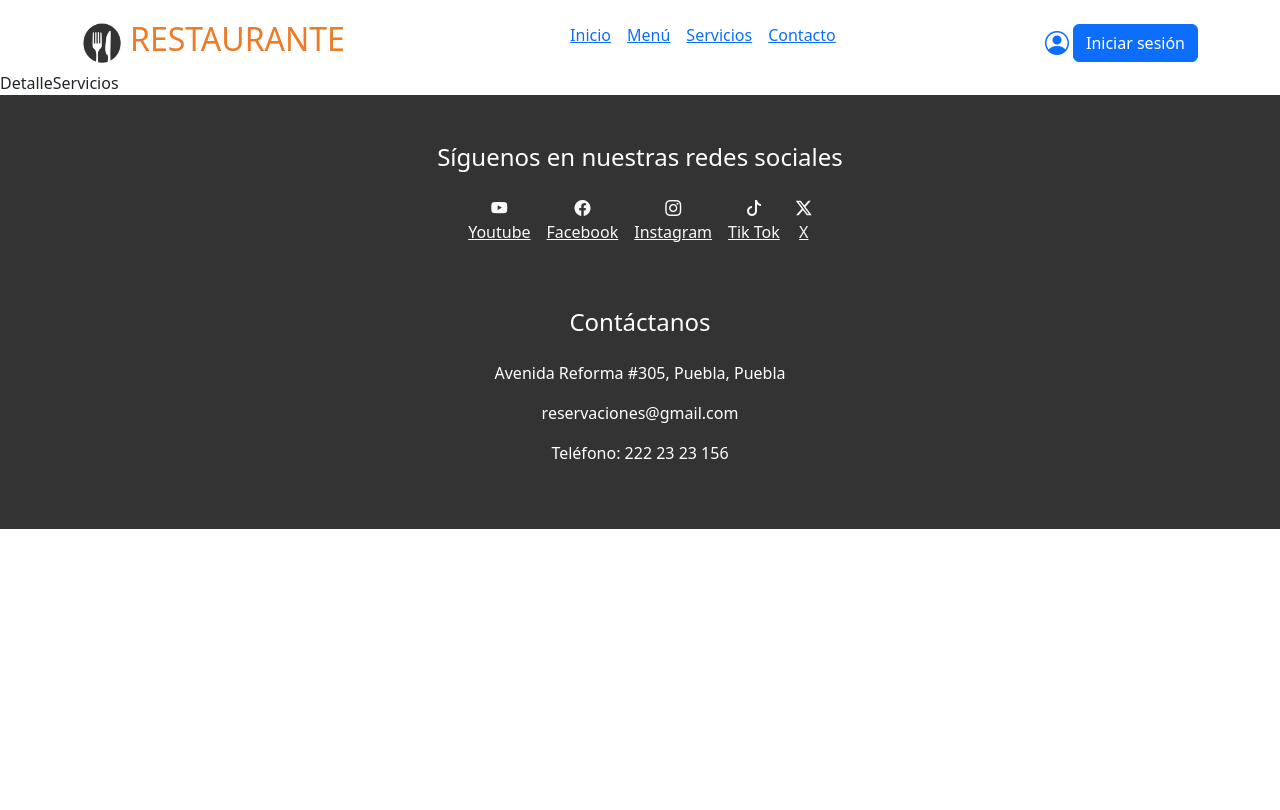
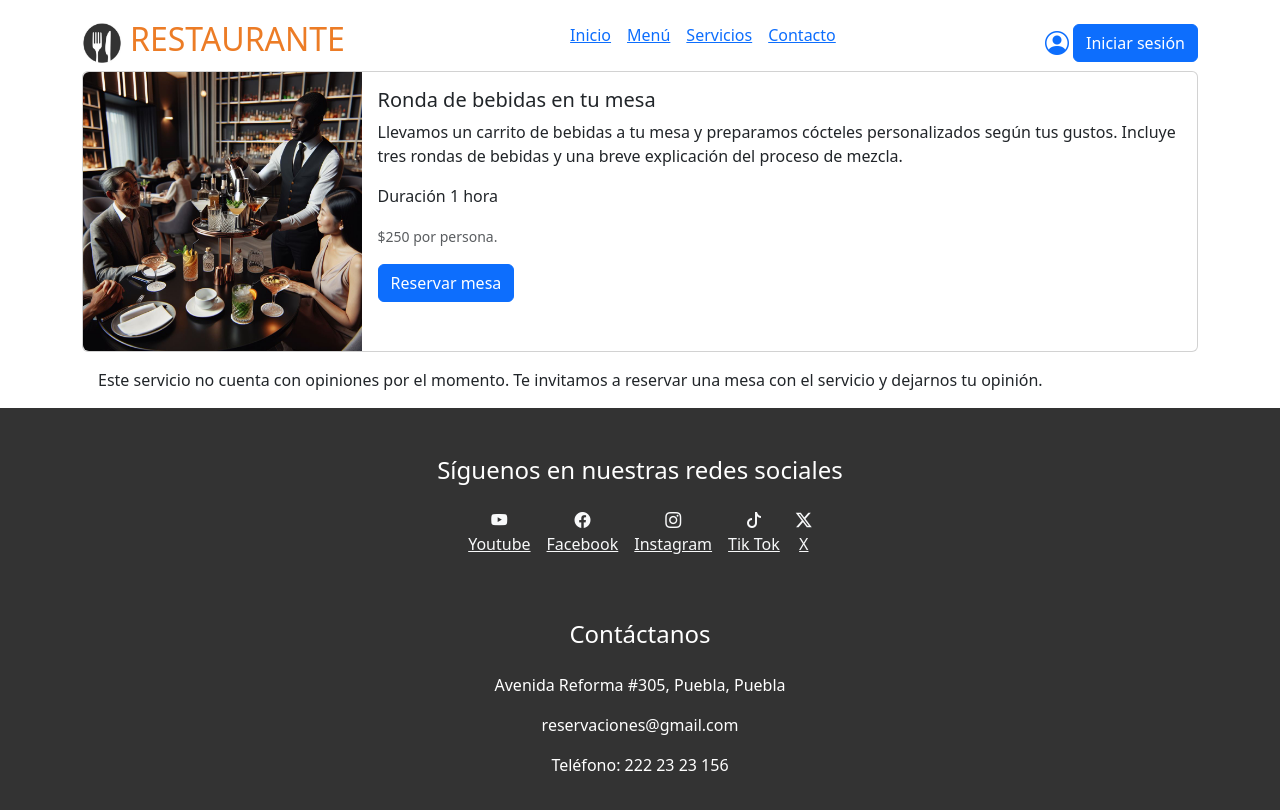
Before and after one commit to lhdez-gaby/restaurante, a React (Vite) app in the folder frontend/: page /servicios/1 in a window 1280 px wide. Shown: the top 810 px of the page. Built offline with nearby package versions, Linux system fonts and the light colour scheme.

Commit message:
add: opinions

```diff
--- /dev/null
+++ b/frontend/src/assets/data/opiniones.js
@@ -0,0 +1,16 @@
+export const opiniones = [
+  {
+    opinion_id: 1,
+    servicio_id: 5,
+    cliente_nombre: 'Juan Flores',
+    valoracion: 5,
+    comentario:'Excelente servicio, recomendado.'
+  },
+  {
+    opinion_id: 2,
+    servicio_id: 3,
+    cliente_nombre: 'Francisca Torres',
+    valoracion: 4,
+    comentario:'Estuvo delicioso, pero un poco caro.'
+  },
+]
--- a/frontend/src/assets/data/servicios.js
+++ b/frontend/src/assets/data/servicios.js
@@ -1,7 +1,14 @@
+import servicio1 from '../imagenes/servicios-1.png'
+import servicio2 from '../imagenes/servicios-2.png'
+import servicio3 from '../imagenes/servicios-3.png'
+import servicio4 from '../imagenes/servicios-4.png'
+import servicio5 from '../imagenes/servicios-5.png'
+
 export const servicios = [
   {
     servicio_id: 1,
     nombre: 'Ronda de bebidas en tu mesa',
+    imagen: servicio1,
     duracion: 1,
     costo: 250.00,
     descripcion:'Llevamos un carrito de bebidas a tu mesa y preparamos cócteles personalizados según tus gustos. Incluye tres rondas de bebidas y una breve explicación del proceso de mezcla.'
@@ -9,20 +16,23 @@ export const servicios = [
   {
     servicio_id: 2,
     nombre: ' Mesa compartida social dining',
-    duracion: 2,
+    imagen: servicio2,
+    duracion: 3,
     costo: 300.00,
     descripcion:'Comparte mesa con otras personas en un formato estilo familiar. El chef presenta un menú al centro para que todos compartan y disfruten juntos. Ideal para conocer gente nueva.'
   },
   {
     servicio_id: 3,
     nombre: 'Menú Personalizado para Celebraciones',
-    duracion: 2,
+    imagen: servicio3,
+    duracion: 3,
     costo: 390.00,
     descripcion:'Celebra cumpleaños, aniversarios u ocasiones especiales con un menú diseñado a la medida. Incluye decoración especial en la mesa, un mensaje personalizado y una atención dedicada por parte del equipo del restaurante.'
   },
   {
     servicio_id: 4,
     nombre: 'Taller de Decoración de Postres en la Mesa',
+    imagen: servicio4,
     duracion: 1,
     costo: 120.00,
     descripcion:' Aprende a decorar tu propio postre con técnicas simples mientras disfrutas de una bebida. Ideal para familias o parejas que buscan una actividad interactiva en su mesa.'
@@ -30,6 +40,7 @@ export const servicios = [
   {
     servicio_id: 5,
     nombre: 'Paquete cena romántica',
+    imagen: servicio5,
     duracion: 2,
     costo: 320.00,
     descripcion:' Una cena de tres tiempos en un espacio privado decorado especialmente para la ocasión. Incluye una botella de vino, música de fondo y atención exclusiva de un mesero.'
--- a/frontend/src/pages/Servicios/DetalleServicios.jsx
+++ b/frontend/src/pages/Servicios/DetalleServicios.jsx
@@ -1,8 +1,32 @@
+import { servicios } from "../../assets/data/servicios"
+import { useParams, Link } from "react-router-dom"
+import Opiniones from "./Opiniones"
+
 const DetalleServicios = () => {
+  const { id } = useParams()
+  const servicio = servicios.find((servicio) => servicio.servicio_id === Number(id));
   return (
-    <>
-      DetalleServicios
-    </>
+    <div className="container">
+      <div className="card mb-3" >
+        <div className="row g-0">
+          <div className="col-md-3">
+            <img src={servicio.imagen} className="img-fluid rounded-start" alt="..." />
+          </div>
+          <div className="col-md-9">
+            <div className="card-body">
+              <h5 className="card-title">{servicio.nombre}</h5>
+              <p className="card-text">{servicio.descripcion}</p>
+              <p className="card-text">Duración {servicio.duracion} hora{servicio.duracion == 1 ? '' : 's'}</p>
+              <p className="card-text"><small className="text-body-secondary">${servicio.costo} por persona.</small></p>
+              <Link to="#" className="btn btn-primary">
+                Reservar mesa
+              </Link>
+            </div>
+          </div>
+        </div>
+      </div>
+      <Opiniones id={servicio.servicio_id}/>
+    </div>
   )
 }
 
--- /dev/null
+++ b/frontend/src/pages/Servicios/Opiniones.jsx
@@ -0,0 +1,38 @@
+import { opiniones } from "../../assets/data/opiniones";
+
+const Opiniones = ({ id }) => {
+  const opinionesFiltradas = opiniones.filter((opinion) => opinion.servicio_id === Number(id));
+
+  if (opinionesFiltradas.length < 1) {
+    return <p className="m-3">Este servicio no cuenta con opiniones por el momento. Te invitamos a reservar una mesa con el servicio y dejarnos tu opinión.</p>; // Maneja el caso en que el servicio no existe
+  }
+
+  return (
+    <section>
+      <h4 className="mt-4 mb-4">Todas las opiniones <small className="text-secondary">({opinionesFiltradas.length})</small></h4>
+      {
+        opinionesFiltradas.map((opinion) => (
+          <div key={opinion.opinion_id}>
+            <div className="card mb-3" >
+              <div className="row g-0">
+
+                  <div className="d-flex card-header">
+                    <div className="d-flex flex-row me-3">
+                      <i className="bi bi-star-fill text-warning me-1"></i>
+                      <p>{opinion.valoracion}</p>
+                    </div>
+                    <h5 className="card-title ">{opinion.cliente_nombre}</h5>
+                  </div>
+                  <div className="card-body">
+                  <p className="card-text">{opinion.comentario}</p>
+                </div>
+              </div>
+            </div>
+          </div>
+        ))
+      }
+    </section>
+  )
+}
+
+export default Opiniones
--- a/frontend/src/pages/Servicios/Servicios.jsx
+++ b/frontend/src/pages/Servicios/Servicios.jsx
@@ -1,8 +1,35 @@
+import { servicios } from "../../assets/data/servicios"
+import {Link} from 'react-router-dom'
 const Servicios = () => {
   return (
-    <>
-      Servicios
-    </>
+    <div className="container">
+      <div className="row mt-5">
+        {
+          servicios.map((servicio) => (
+            <div key={servicio.servicio_id}>
+              <div className="card mb-3" >
+                <div className="row g-0">
+                  <div className="col-md-3">
+                    <img src={servicio.imagen} className="img-fluid rounded-start" alt="..."/>
+                  </div>
+                  <div className="col-md-9">
+                    <div className="card-body">
+                      <h5 className="card-title">{servicio.nombre}</h5>
+                      <p className="card-text">{servicio.descripcion}</p>
+                      <p className="card-text">Duración {servicio.duracion} hora{servicio.duracion == 1 ? '': 's'}</p>
+                      <p className="card-text"><small className="text-body-secondary">${servicio.costo} por persona.</small></p>
+                      <Link to={`/servicios/${servicio.servicio_id}`} className="btn btn-primary">
+                        Ver opiniones
+                      </Link>
+                    </div>
+                  </div>
+                </div>
+              </div>
+            </div>
+          ))
+        }
+      </div>
+    </div>
   )
 }
 
```
